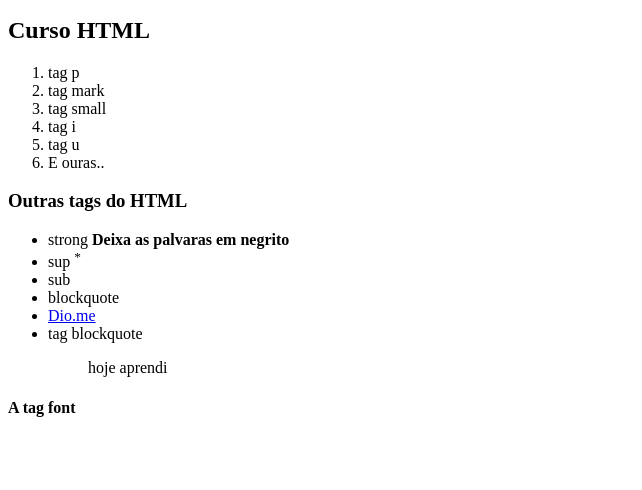
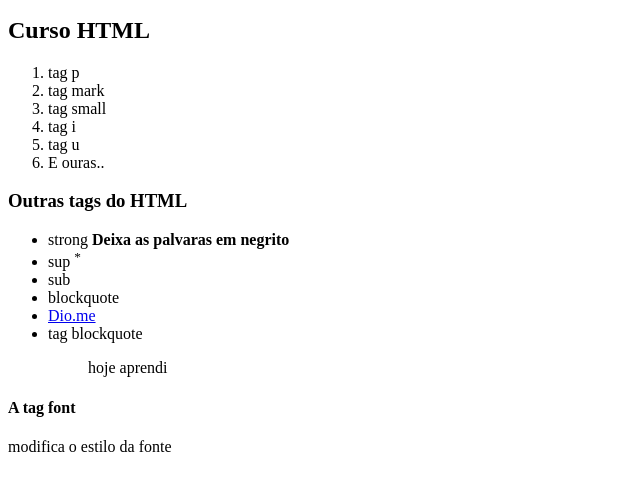
Before and after one commit to Alsuerio/Site, a plain HTML site: page index.html in a window 1280 px wide. Shown: the part 130-620 px from the top of the page, without its empty margins (0-642 px from the left). Drawn offline with Linux system fonts and the light colour scheme.

Commit message:
modificado o arquivo

```diff
--- a/index.html
+++ b/index.html
@@ -36,7 +36,7 @@
 
 </ul>
 <h4>A tag font</h4>
-
+<p>modifica o estilo da fonte</p>
 
 </body>
 </html>
```
